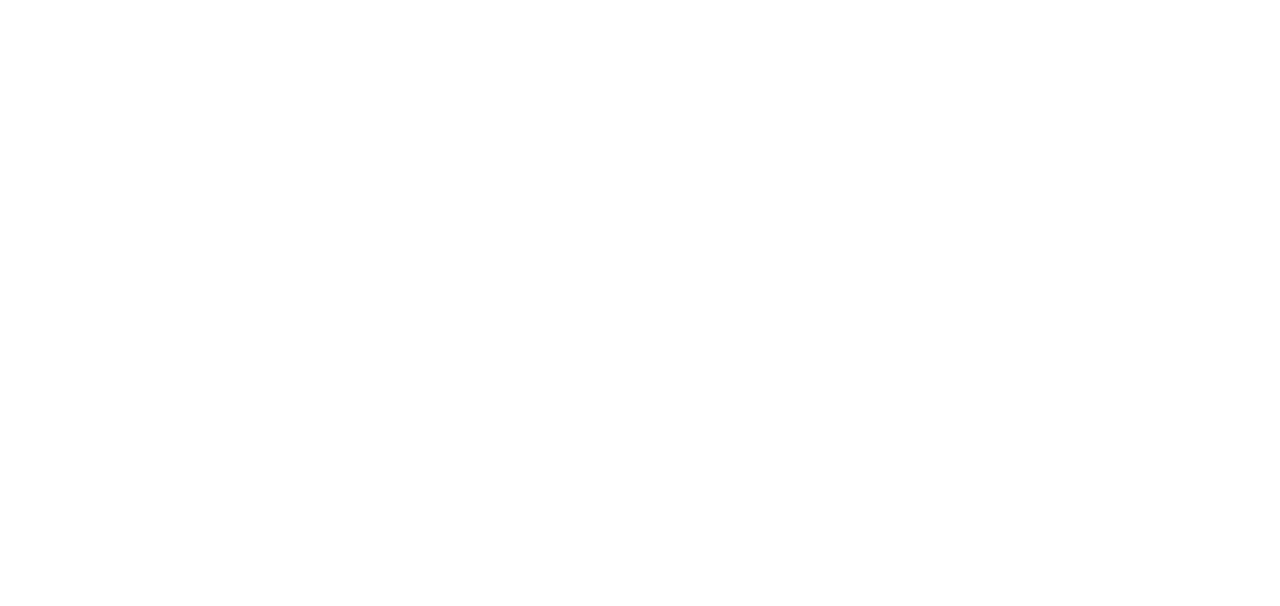
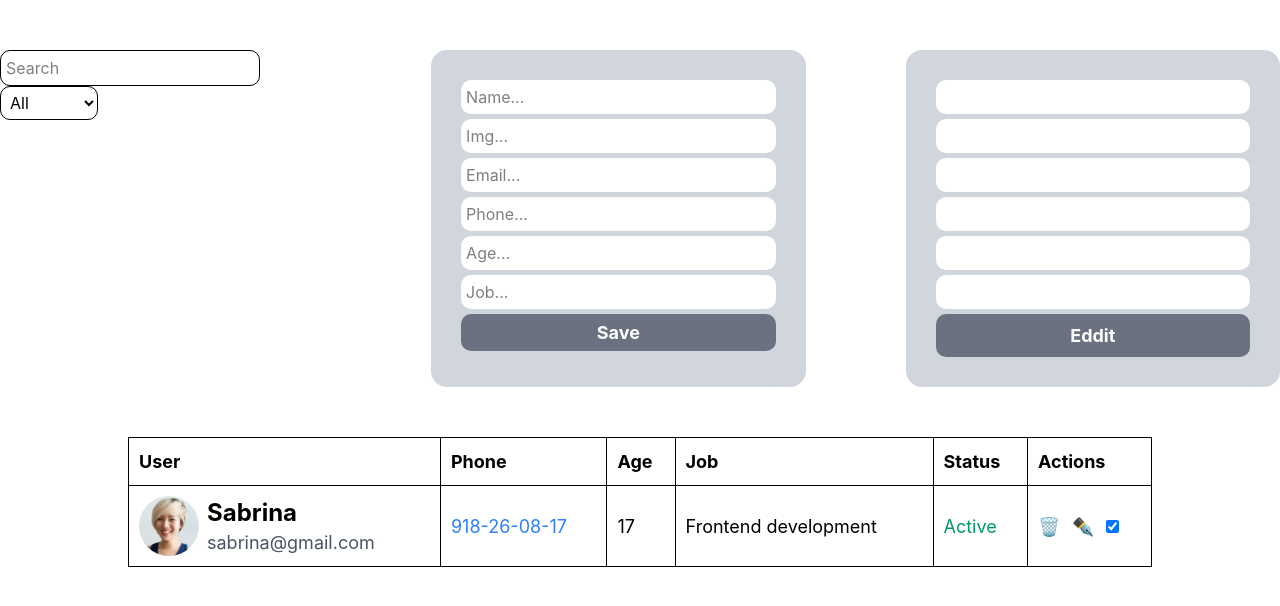
Before and after one commit to sabrinamustafoqulova0-tech/lesson2, a React (Vite) app: page / in a window 1280 px wide. Shown: the top 606 px of the page. Built offline with nearby package versions, Linux system fonts and the light colour scheme.

Commit message:
lesson6abd1

```diff
--- a/src/App.jsx
+++ b/src/App.jsx
@@ -1,11 +1,170 @@
-import React from 'react'
+import React, { useState } from "react";
+import avatar from "../public/avatar.jpg"
 
 const App = () => {
+  let [data, SetDate] = useState([
+    {
+      id: "1",
+      name: "Sabrina",
+      img: avatar,
+      email: "sabrina@gmail.com",
+      phone: "918-26-08-17",
+      status: true,
+      job: "Frontend development",
+      age: 17,
+    },
+  ]);
+  let hundelAdd=(event)=>{
+    event.preventDefault()
+    let obj={
+      name:event.target["inpName"].value,
+      img:event.target["inpImg"].value,
+      email:event.target["inpEmail"].value,
+      phone:event.target["inpPhone"].value,
+      job:event.target["inpJob"].value,
+      age:event.target["inpAge"].value,
+    }
+    SetDate([...data, obj])
+  }
+
+  const [idx,setIdx]=useState("")
+  const [editName,setEditName]=useState("")
+  const [ediEmail,setEditEmail]=useState("")
+  const [editPhone,setEditPhone]=useState("")
+  const [editJob,setEditJob]=useState("")
+  const [editAge,setEditAge]=useState("")
+  const [editImg,setEditImg]=useState("")
+
+
+
+  const [seatch,setSeatch]=useState("")
+  const [select,setSelect]=useState("")
+
+  let hundelEdit=(event)=>{
+    event.preventDefault()
+    let objedit={
+      id:idx,
+      name:editName,
+      email:ediEmail,
+      phone:editPhone,
+      age:editAge,
+      job:editJob,
+      img:editImg,
+    }
+     SetDate(data.map((e)=>e.id==idx?objedit:e))
+     setEditName("")
+     setEditEmail("")
+     setEditPhone("")
+     setEditJob("")
+     setEditAge("")
+     setEditImg("")
+  }
+  const ShowEdit=(e)=>{
+    setEditName(e.name)
+    setEditPhone(e.phone)
+    setEditEmail(e.email)
+    setEditJob(e.job)
+    setEditAge(e.age)
+    setEditImg(e.img)
+    setIdx(e.id)
+
+  }
+  function DeletUser(id){
+    SetDate(data.filter((e)=>e.id!=id))
+  }
+  function Checked(id){
+    SetDate(data.map((elem)=>{
+     return elem.id==id ?{...elem,status:!elem.status}:elem
+    }))
+  }
+
+
   return (
-    <div>
+    <>
+    <div className="flex justify-center gap-[100px] mt-[50px]">
+      <div>
+        <input value={seatch} onChange={(e)=>{setSeatch(e.target.value)}} className="p-[5px] bg-white border rounded-[10px]" type="search" placeholder="Search" />
+        <select value={select} onChange={(e)=>{setSelect(e.target.value)}} className="p-[5px] bg-white border rounded-[10px]">
+          <option value="">All</option>
+          <option value="frue">Active</option>
+          <option value="false">Inacrtive</option>
+        </select>
+      </div>
+    <form onSubmit={hundelAdd} className="bg-gray-300 flex flex-col w-[400px] p-[30px] gap-[5px] rounded-2xl" >
+      <input className="p-[5px] bg-white rounded-[10px]" name="inpName" type="text" placeholder="Name..."/>
+      <input className="p-[5px] bg-white rounded-[10px]" name="inpImg" type="text" placeholder="Img..."/>
+      <input className="p-[5px] bg-white rounded-[10px]" name="inpEmail" type="text" placeholder="Email..."/>
+      <input className="p-[5px] bg-white rounded-[10px]" name="inpPhone" type="text" placeholder="Phone..."/>
+      <input className="p-[5px] bg-white rounded-[10px]" name="inpAge" type="text" placeholder="Age..."/>
+      <input className="p-[5px] bg-white rounded-[10px]" name="inpJob" type="text" placeholder="Job..."/>
+      <button type="submit" className="p-[5px] bg-gray-500 text-white font-bold text-[18px] rounded-[10px]">Save</button>
+    </form>
+
+    <form onSubmit={hundelEdit} className="bg-gray-300 flex flex-col w-[400px] p-[30px] gap-[5px] rounded-2xl">
+      <input value={editName} onChange={(e)=>{setEditName(e.target.value)}} className="p-[5px] bg-white rounded-[10px]" type="text"/>
+      <input value={editImg} onChange={(e)=>{setEditImg(e.target.value)}}  className="p-[5px] bg-white rounded-[10px]" type="text"/>
+      <input value={ediEmail} onChange={(e)=>{setEditEmail(e.target.value)}}  className="p-[5px] bg-white rounded-[10px]" type="text"/>
+      <input value={editPhone} onChange={(e)=>{setEditPhone(e.target.value)}}  className="p-[5px] bg-white rounded-[10px]" type="text"/>
+      <input value={editAge} onChange={(e)=>{setEditAge(e.target.value)}}  className="p-[5px] bg-white rounded-[10px]" type="text"/>
+      <input value={editJob} onChange={(e)=>{setEditJob(e.target.value)}}  className="p-[5px] bg-white rounded-[10px]" type="text"/>
+      <button type="submit" className="p-2 bg-gray-500 text-white font-bold text-[18px] rounded-[10px]">Eddit</button>
+    </form>
 
     </div>
-  )
-}
 
-export default App
+
+      <table className="w-[80%] m-auto mt-[50px] border-collapse text-[18px]">
+        <thead>
+          <tr>
+            <th className="border p-[10px] text-start">User</th>
+            <th className="border p-[10px] text-start">Phone</th>
+            <th className="border p-[10px] text-start">Age</th>
+            <th className="border p-[10px] text-start">Job</th>
+            <th className="border p-[10px] text-start">Status</th>
+            <th className="border p-[10px] text-start">Actions</th>
+          </tr>
+        </thead>
+        <tbody>
+          {data.filter((e)=>select=="true"?e.status:select=="false"?!e.status:e)
+          .filter((e)=>e.name.toLocaleLowerCase().includes(seatch.trim().toLocaleLowerCase()))
+          .map((e) => {
+            return <>
+            <tr>
+              <td className="border p-[10px]">
+                <div className="flex items-center gap-2">
+                  <img className="w-[60px] rounded-[50%]" src={e.img}  />
+                  <div>
+                    <h3 className="font-bold text-2xl">{e.name}</h3>
+                    <p className="text-gray-600">{e.email}</p>
+                  </div>
+                </div>
+              </td>
+              <td className="border p-[10px]">
+                <p className="text-blue-500">{e.phone}</p>
+              </td>
+              <td className="border p-[10px]">
+                <p>{e.age}</p>
+              </td>
+              <td className="border p-[10px]">
+                <p>{e.job}</p>
+              </td>
+              <td className="border p-[10px]">
+                <p className={`${e.status?"text-emerald-600":"text-red-500"}`}>{e.status?"Active":"Inactive"}</p>
+              </td>
+              <td className="border p-[10px]">
+                <div className="flex gap-3">
+                  <button onClick={()=>DeletUser(e.id)}>🗑️</button>
+                  <button onClick={()=>ShowEdit(e)}>✒️</button>
+                  <input onClick={()=>Checked(e.id)} checked={e.status} type="checkbox" />
+                </div>
+              </td>
+            </tr>
+            </>;
+          })}
+        </tbody>
+      </table>
+    </>
+  );
+};
+
+export default App;
```
Also changed, not shown: public/avatar.jpg (added).
